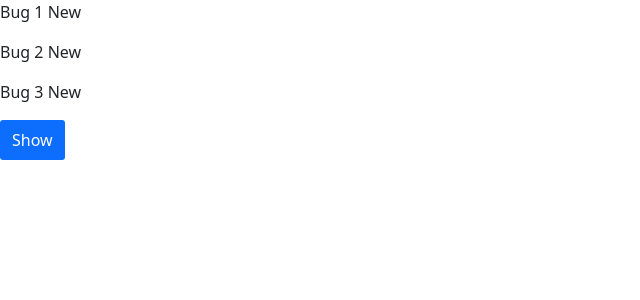
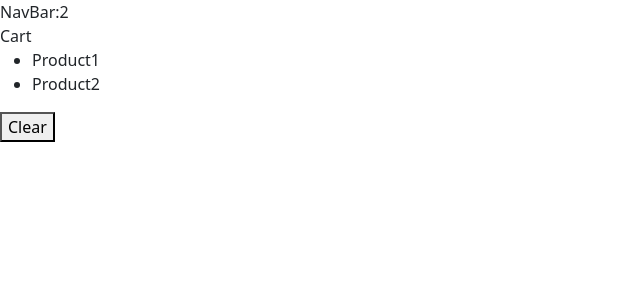
Before and after one commit to avgvustinee/react-typescript, a React (Vite) app: page / in a window 1280 px wide. Shown: the top 300 px of the page, without its empty margins (0-640 px from the left). Built offline with nearby package versions, Linux system fonts and the light colour scheme.

Commit message:
SharingStatesComponent commit

```diff
--- a/src/App.tsx
+++ b/src/App.tsx
@@ -1,31 +1,14 @@
 import { useState } from "react";
-import Button from "./components/Button/Button";
-import {produce} from 'immer'
+import NavBar from "./components/NavBar";
+import Cart from "./components/Cart";
 
 const App = () => {
-  const [bugs, setBugs] = useState([
-    { id: 1, title: "Bug 1", fixed: false },
-    { id: 2, title: "Bug 2", fixed: false },
-    { id: 3, title: "Bug 3", fixed: false },
-  ]);
-  const handleClick = () => {
-    // update
-    //setBugs(bugs.map((bug) => (bug.id === 1 ? { ...bug, fixed: true } : bug)));
-
-    // using immer function
-    setBugs(produce(draft => {
-      const bug = draft.find(bug=> bug.id === 1);
-      if(bug) bug.fixed = true;
-
-      }))
-
-
-  };
+  const [cartItems, setCartItems] = useState(["Product1", "Product2"]);
 
   return (
     <div>
-    {bugs.map(bug=> <p key={bug.id}> {bug.title} {bug.fixed ? 'Fixed' : 'New'}</p>)}
-      <Button onClick={handleClick}>Show</Button>
+      <NavBar cartItemsCount={cartItems.length} />
+      <Cart cartItems={cartItems} onClear={() => setCartItems([])} />
     </div>
   );
 };
--- /dev/null
+++ b/src/components/Cart.tsx
@@ -0,0 +1,20 @@
+interface Props {
+  cartItems: string[];
+  onClear: () => void;
+}
+
+const Cart = ({ cartItems, onClear }: Props) => {
+  return (
+    <>
+      <div>Cart</div>
+      <ul>
+        {cartItems.map((item) => (
+          <li key={item}>{item}</li>
+        ))}
+      </ul>
+      <button onClick={onClear}>Clear</button>
+    </>
+  );
+};
+
+export default Cart;
--- /dev/null
+++ b/src/components/NavBar.tsx
@@ -0,0 +1,16 @@
+
+
+interface Props{
+    cartItemsCount: number,
+
+}
+
+const NavBar = ({cartItemsCount}:Props) => {
+  return (
+    <div>
+      NavBar:{cartItemsCount}
+    </div>
+  )
+}
+
+export default NavBar
```
